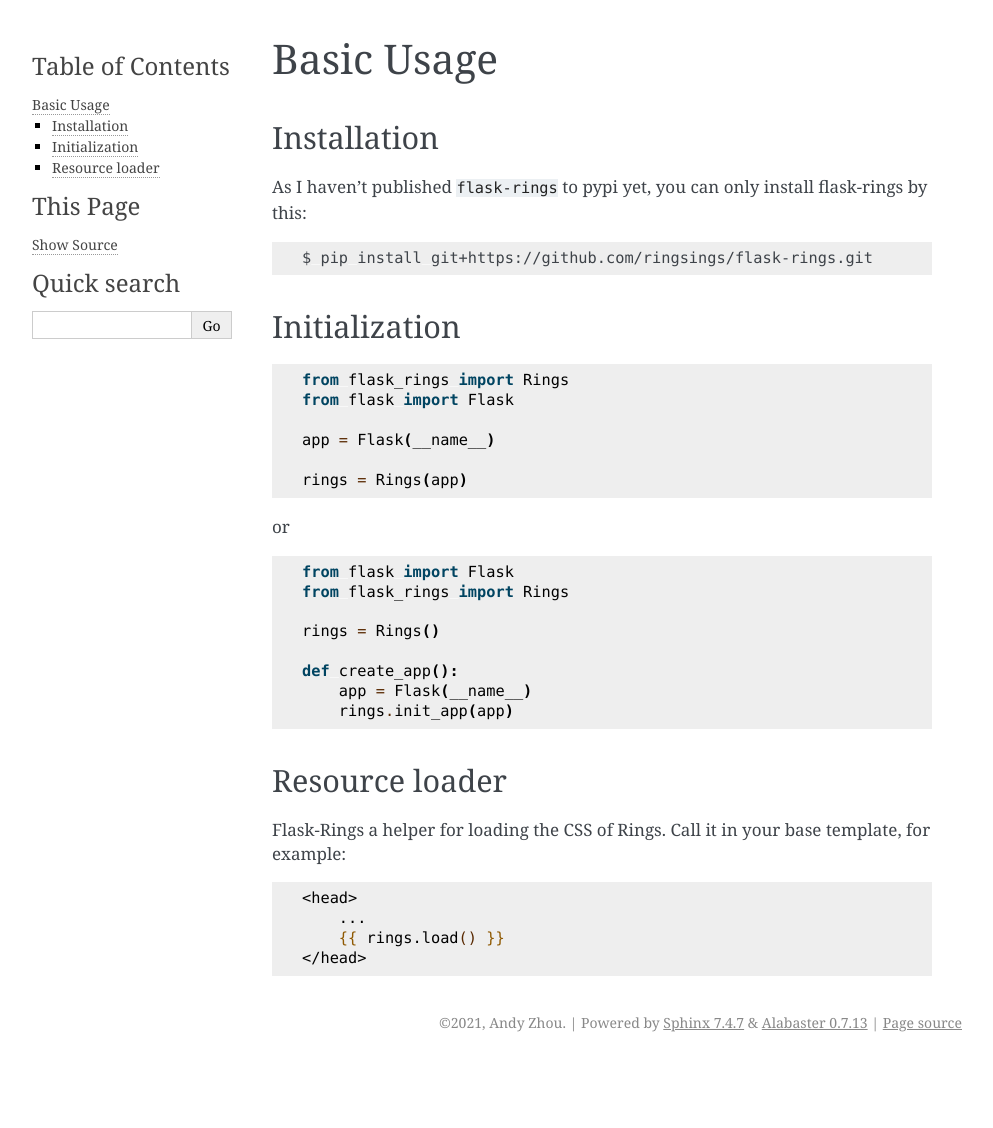
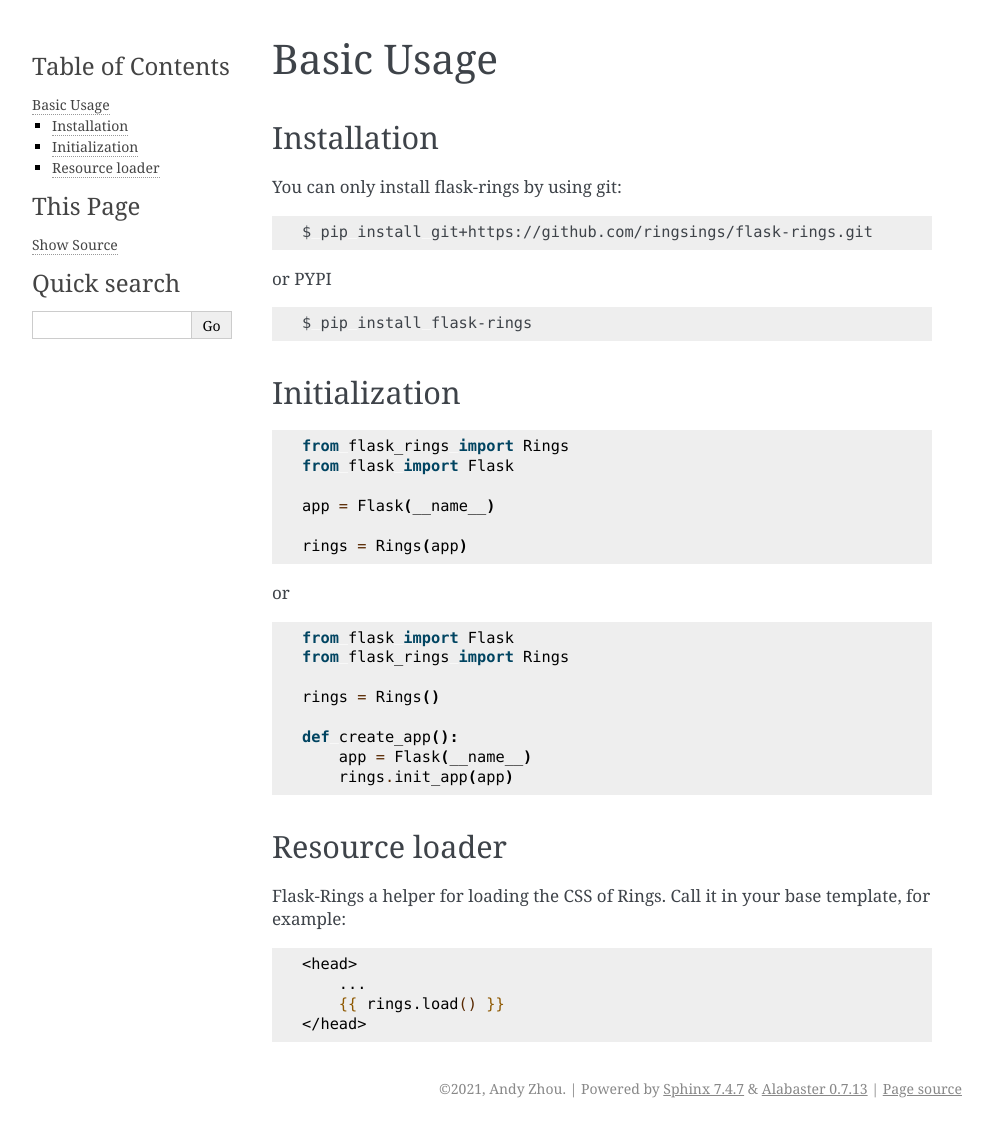
Before and after one commit to andyzhouty/flask-rings, a Sphinx documentation site: the page built from docs/source/basic.rst, in a window 1280 px wide. Shown: the whole page, without its empty margins (148-1141 px from the left). Built offline with Sphinx 7.4.7, drawn with Linux system fonts in a browser that asks for light colours; before the commit the page ends 1062 px from its top, so only the background shows below that.

```diff
--- a/docs/source/basic.rst
+++ b/docs/source/basic.rst
@@ -4,11 +4,17 @@
 Installation
 ------------
 
-As I haven't published ``flask-rings`` to pypi yet, you can only install flask-rings by this:
+You can only install flask-rings by using git:
 
 .. code:: bash
 
     $ pip install git+https://github.com/ringsings/flask-rings.git
+
+or PYPI
+
+.. code:: bash
+
+    $ pip install flask-rings
 
 Initialization
 --------------
--- a/setup.py
+++ b/setup.py
@@ -18,7 +18,7 @@
 
 setup(
     name="Flask-Rings",
-    version="0.1.0",
+    version="0.1.1",
     url="https://github.com/ringsings/flask-rings",
     license="LGPL-3.0",
     author="Andy Zhou",
@@ -36,9 +36,8 @@
     ],
     keywords="flask extension development rings",
     classifiers={
-        "Environment :: Web Development",
+        "Environment :: Web Environment",
         "Intended Audience :: Developers",
-        "License :: OSI Approved :: LGPL-3.0 License",
         "Programming Language :: Python",
         "Programming Language :: Python :: 3.6",
         "Programming Language :: Python :: 3.7",
```
Also changed, not shown: 1 other file.
